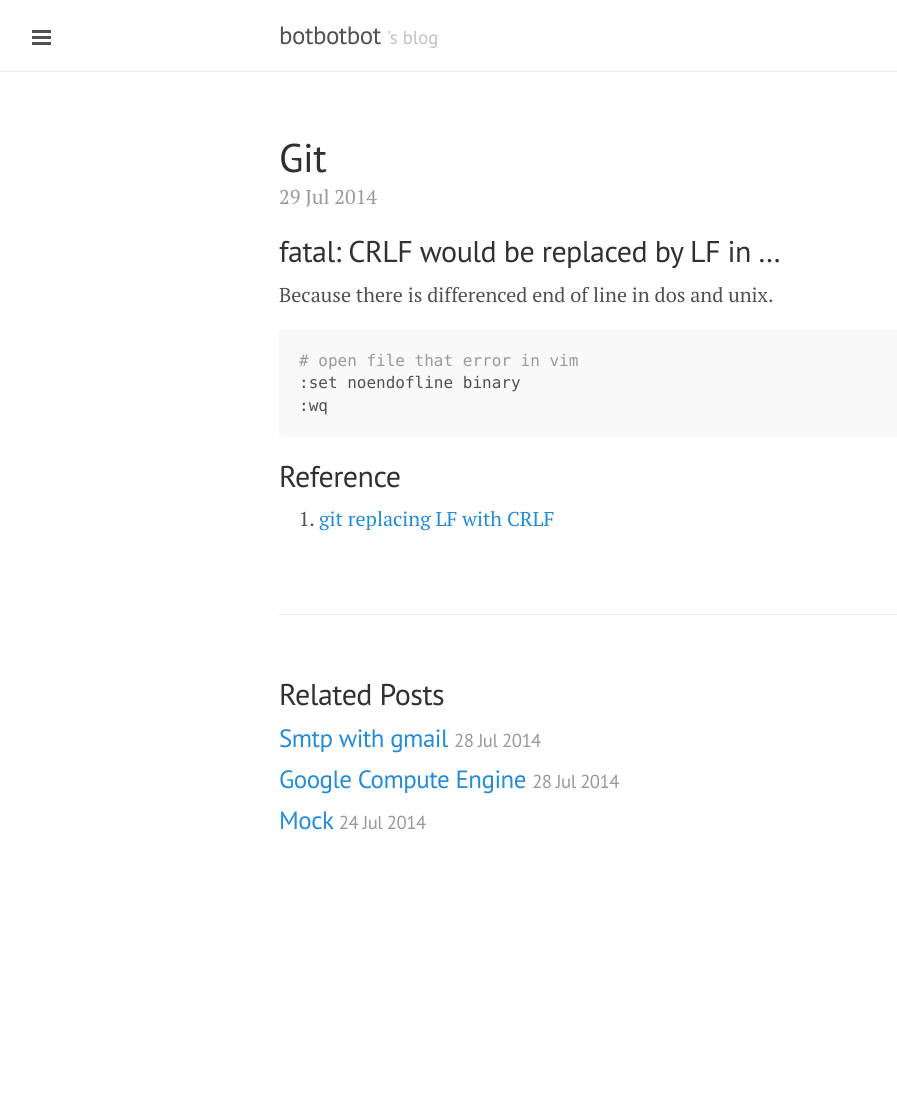
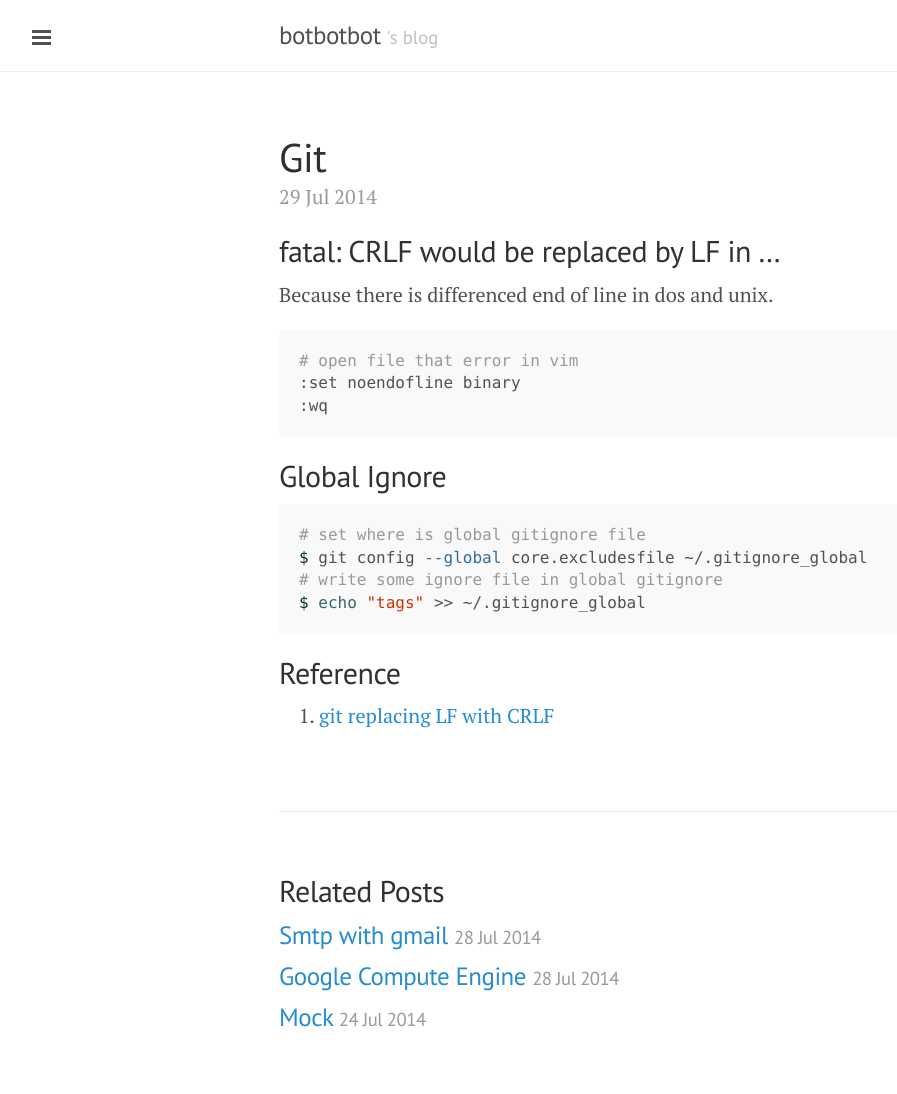
Before and after one commit to ibotdotout/ibotdotout.github.io, a Jekyll site: the page built from _posts/2014-07-29-git.md, in a window 1280 px wide. Shown: the whole page, without its empty margins (1-898 px from the left). Built offline with Jekyll 4.4.1, drawn with Linux system fonts in a browser that asks for light colours; Markdown is read by kramdown in place of the engine named in the settings; before the commit the page ends 900 px from its top, so only the background shows below that.

Commit message:
add global gitignore

````diff
--- a/_posts/2014-07-29-git.md
+++ b/_posts/2014-07-29-git.md
@@ -15,5 +15,14 @@ Because there is differenced end of line in dos and unix.
 :wq
 ```
 
+## Global Ignore
+
+```sh
+# set where is global gitignore file
+$ git config --global core.excludesfile ~/.gitignore_global
+# write some ignore file in global gitignore
+$ echo "tags" >> ~/.gitignore_global
+```
+
 ## Reference
 1. [git replacing LF with CRLF](http://stackoverflow.com/questions/1967370/git-replacing-lf-with-crlf)
````
